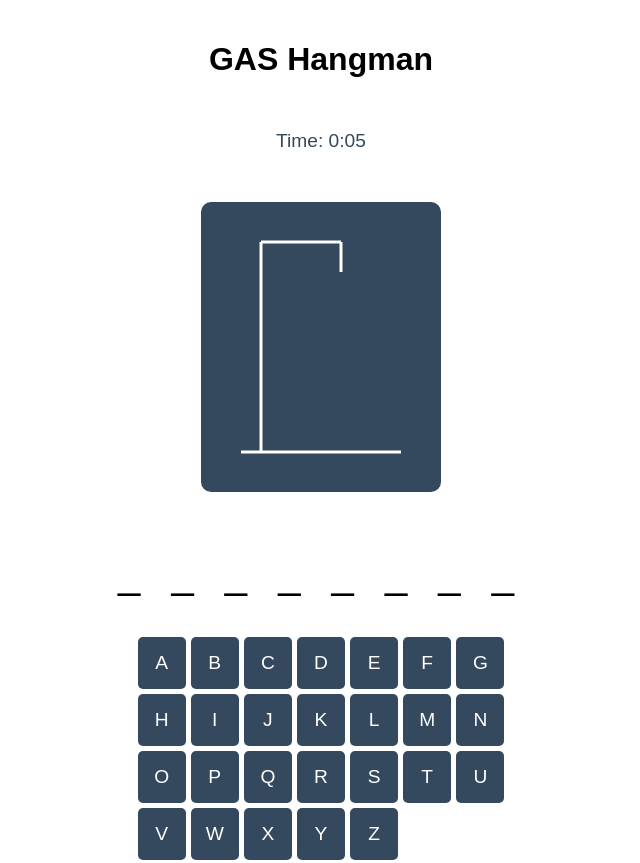
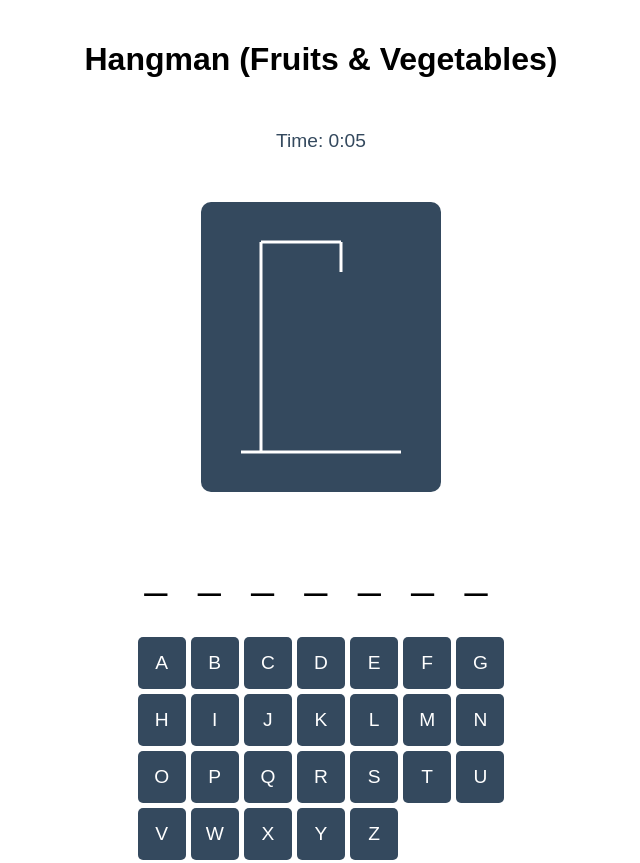
Before and after one commit to aaronshi1129/alittlemoreenglish, a plain HTML site: page index.html in a window 1280 px wide. Shown: the top 863 px of the page, without its empty margins (319-959 px from the left). Drawn offline with Linux system fonts and the light colour scheme.

Commit message:
Update index.html

```diff
--- a/index.html
+++ b/index.html
@@ -105,7 +105,7 @@ body {
 </head>
 <body>
 <div class="hangman-container">
-  <h1>GAS Hangman</h1>
+  <h1>Hangman (Fruits & Vegetables)</h1>
   <div class="timer">Time: 0:00</div>
   <svg class="hangman-svg" width="200" height="250" viewBox="0 0 200 250">
     <!-- Gallows -->
@@ -129,15 +129,14 @@ body {
 
 <script>
 const words = [
-  'SENSITIVE', 'KEEN', 'DETECT', 'ITEM', 'ACCOMPLISH', 'DISEASE', 'INFECTED',
-  'LOCATE', 'REWARD', 'ABILITY', 'PREDICT', 'MANAGE', 'CREATE', 'EXPOSE',
-  'PERFORM', 'BEHAVIOR', 'ALERT', 'COMPLETE', 'ASSIGN', 'SPECIFIC', 'PLASTIC',
-  'CONVENIENCE', 'SURROUND', 'EAGERLY', 'DRIFT', 'ENVY', 'CROWDED',
-  'OBVIOUSLY', 'PRODUCT', 'CONSUME', 'POISONOUS', 'SUBSTANCE', 'RECYCLING',
-  'HARM', 'ENVIRONMENT', 'PROPERLY', 'FREEDOM', 'STATUE', 'REMOVE',
-  'CELEBRATION', 'INDEPENDENCE', 'MONUMENT', 'SYMBOLIZE', 'FIRMLY',
-  'REPRESENT', 'ANCIENT', 'SLAVERY', 'UNFAIR', 'TREATMENT', 'TOURIST',
-  'ATTRACTION', 'LANDMARK', 'GLOBE'
+  'APPLE', 'BANANA', 'ORANGE', 'GRAPE', 'WATERMELON', 'STRAWBERRY', 'BLUEBERRY',
+  'PINEAPPLE', 'MANGO', 'PEACH', 'CHERRY', 'PLUM', 'KIWI', 'PAPAYA', 'PEAR',
+  'LEMON', 'LIME', 'AVOCADO', 'FIG', 'DATE', 'POMEGRANATE', 'GRAPEFRUIT',
+  'RASPBERRY', 'TANGERINE', 'BLACKBERRY', 'CANTALOUPE', 'HONEYDEW',
+  'TOMATO', 'CUCUMBER', 'CARROT', 'POTATO', 'ONION', 'GARLIC', 'PEPPER',
+  'BROCCOLI', 'CAULIFLOWER', 'SPINACH', 'LETTUCE', 'KALE', 'CABBAGE',
+  'ZUCCHINI', 'EGGPLANT', 'BEET', 'RADISH', 'TURNIP', 'CELERY', 'ASPARAGUS',
+  'MUSHROOM', 'PUMPKIN'
 ];
 
 let word = '';
```
